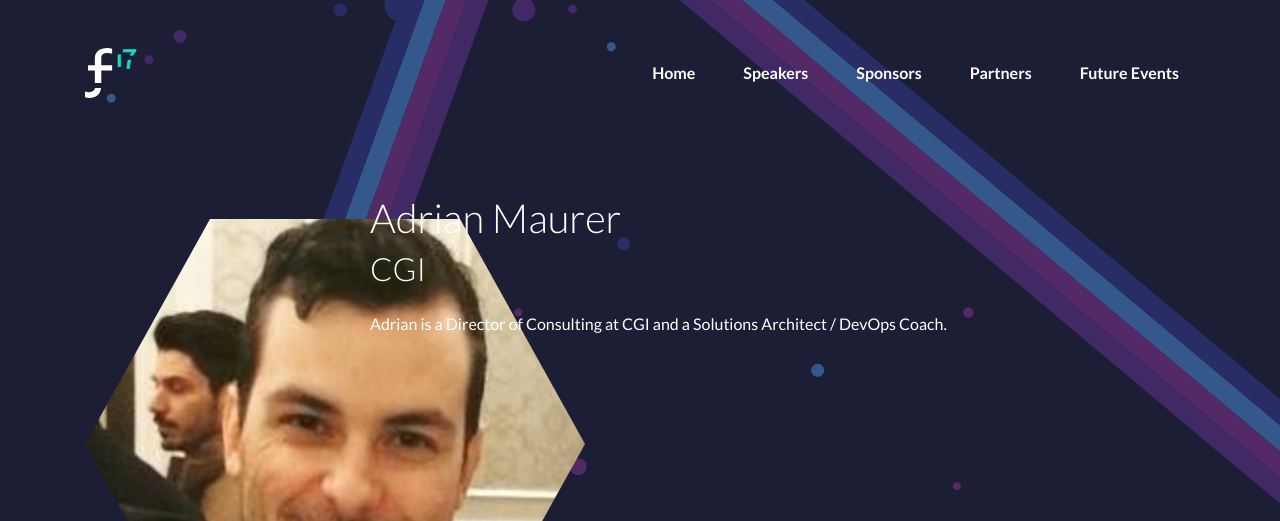
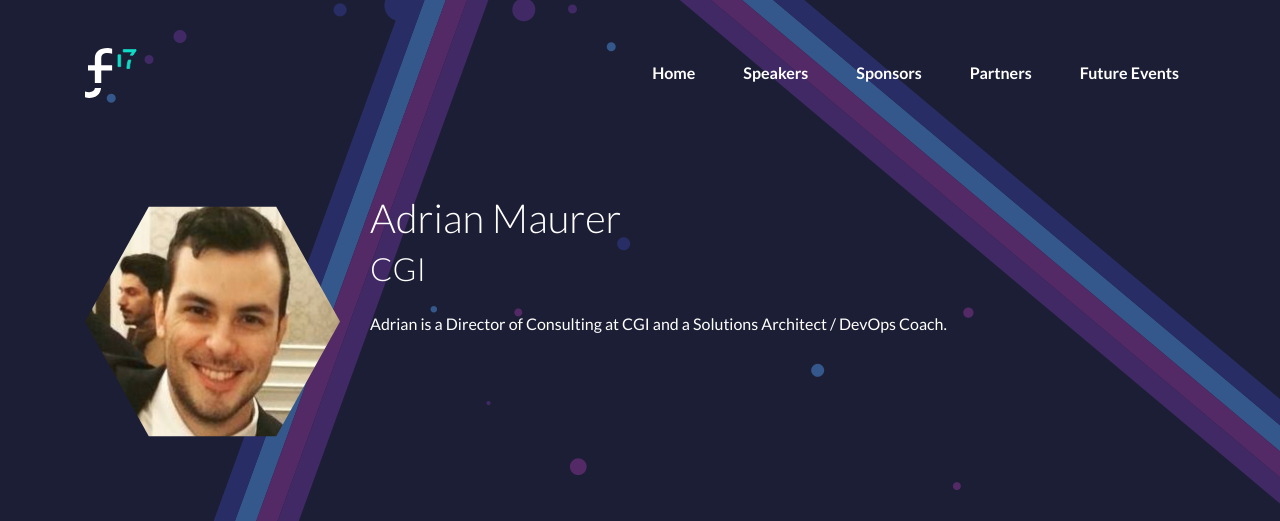
Before and after one commit to TechnologyMasters/functions.events, a Jekyll site: the page built from _collections/_speakers/2017/toronto/adrian-maurer.md, in a window 1280 px wide. Shown: the top 521 px of the page. Built offline with Jekyll 4.4.1, drawn with Linux system fonts in a browser that asks for light colours; grey boxes are pictures that could not be loaded.

Commit message:
fix(speakers): speaker page

```diff
--- a/css/speaker.css
+++ b/css/speaker.css
@@ -3,6 +3,11 @@
 .photo {
   text-align: center;
 }
+
+.photo img {
+  max-width: 100%;
+}
+
 
 h1, h2 {
   font-weight: 300;
```
